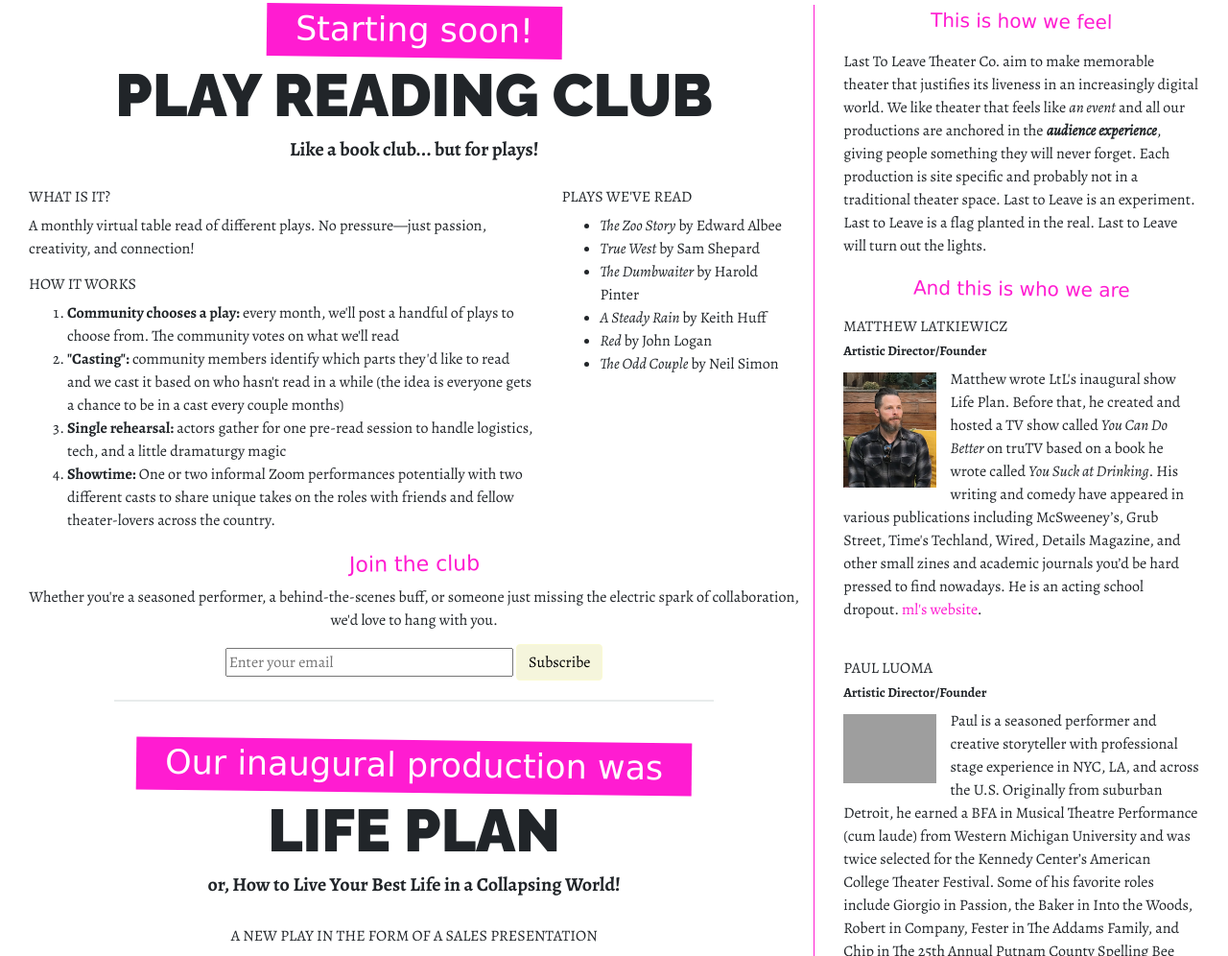
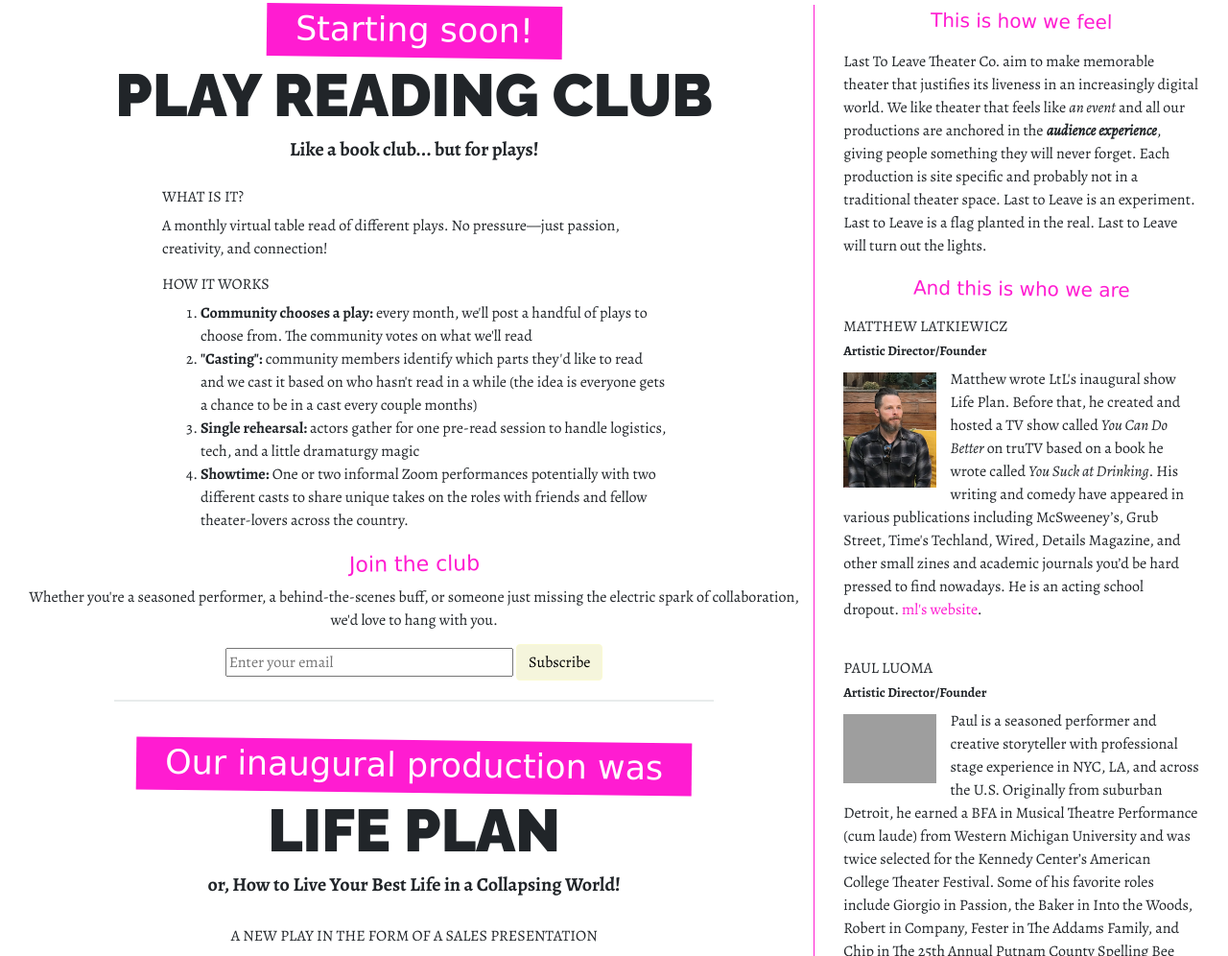
Before and after one commit to mlatkiewicz/lasttoleave, a plain HTML site: page index.html in a window 1280 px wide. Shown: the part 907-1903 px from the top of the page at 96% size. Drawn offline with nearby package versions, Linux system fonts and the light colour scheme; grey boxes are pictures that could not be loaded; a web font is replaced by a local one.

Commit message:
Update index.html

```diff
--- a/index.html
+++ b/index.html
@@ -35,6 +35,7 @@
 								<br  />
 								<h5>Like a book club... but for plays!</h5>
 							</header>
+							<div class="col-md-2"></div>
 							<div class="col-md-8">
 								<h4>What is it?</h4>
 								<p>A monthly virtual table read of different plays. No pressure—just passion, creativity, and connection!<p>
@@ -47,7 +48,7 @@
 								</ol>
 							</div>
 
-							<div class="col-md-4">
+							<!-- <div class="col-md-4">
 								<aside>
 									<h4>Plays we've read</h4>
 									<ul>
@@ -61,7 +62,7 @@
 
 								</aside>
 
-							</div>
+							</div> -->
 							<div class="col-md-12" style="text-align: center;">
 								<form
 								  action="https://buttondown.com/api/emails/embed-subscribe/ltltheater"
```
